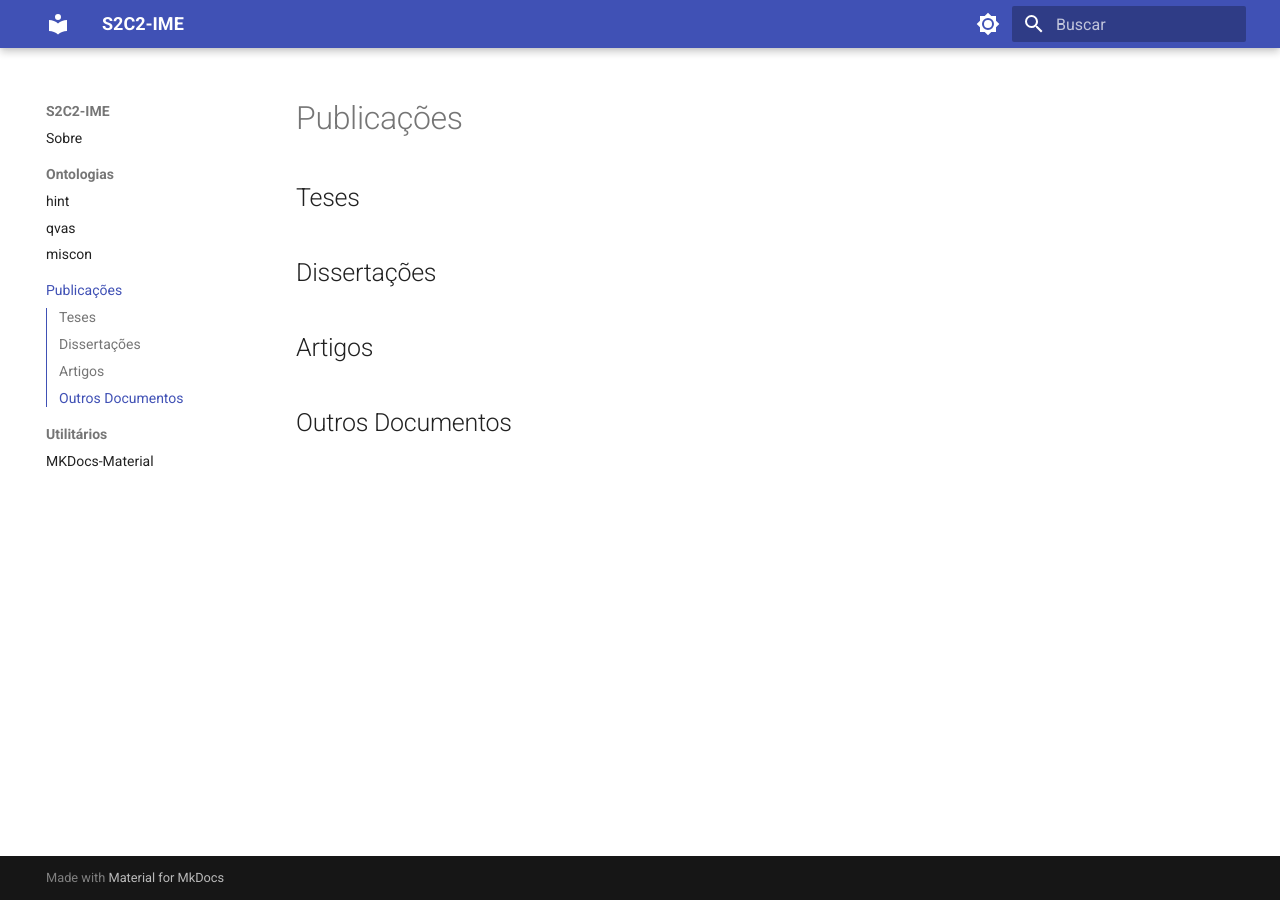
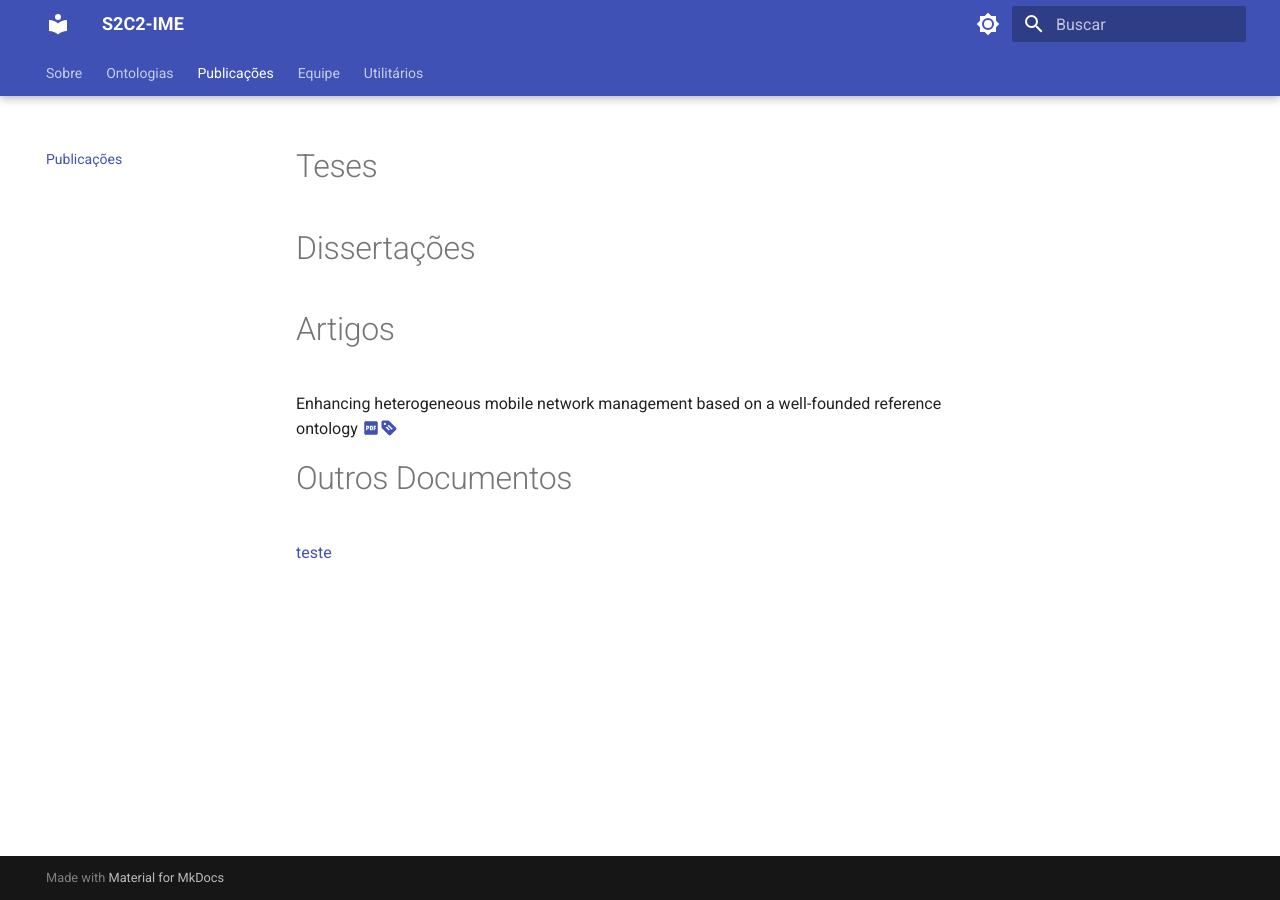
Before and after one commit to jcctesolin/mksite, an MkDocs documentation site: the page built from docs/publi.md, in a window 1280 px wide. Built offline with MkDocs 1.6.1 and Material for MkDocs 9.7.7, drawn with Linux system fonts in a browser that asks for light colours.

```diff
--- a/docs/publi.md
+++ b/docs/publi.md
@@ -1,9 +1,10 @@
-# Publicações
+# Teses
 
-## Teses
+# Dissertações
 
-## Dissertações
+# Artigos
+Enhancing heterogeneous mobile network management based on a well-founded reference ontology [:material-file-pdf-box:{ title="file"}](equipe.md)[:material-tag-text:{ title="bibtex" }](equipe.md)
 
-## Artigos
+# Outros Documentos
 
-## Outros Documentos
+[teste](equipe.md)
--- a/mkdocs.yml
+++ b/mkdocs.yml
@@ -16,27 +16,26 @@ theme:
         name: Switch to light mode
 
   features:
-    - navigation.instant
-    - navigation.instant.progress
-    - navigation.instant.preview
-    - navigation.tracking
-    # - navigation.tabs
-    # - navigation.tabs.sticky
-    - navigation.sections
+    #- navigation.instant
+    #- navigation.instant.progress
+    #- navigation.instant.preview
+    #- navigation.tracking
+    - navigation.tabs
+    - navigation.tabs.sticky
+    #- navigation.sections
     - navigation.path
-    - navigation.expand
-    - toc.integrate
-    - navigation.top
-    - content.code.copy
+    #- navigation.expand
+    #- toc.integrate
+    #- navigation.top
+    #- content.code.copy
+    - content.tooltips
 
-  markdown_extensions:
-    - pymdownx.highlight:
-        anchor_linenums: true
-        line_spans: __span
-        pygments_lang_class: true
-    - pymdownx.inlinehilite
-    - pymdownx.snippets
-    - pymdownx.superfences
+
+markdown_extensions:
+  - attr_list
+  - pymdownx.emoji:
+      emoji_index: !!python/name:material.extensions.emoji.twemoji
+      emoji_generator: !!python/name:material.extensions.emoji.to_svg
 
 nav:
   - Sobre: index.md
@@ -45,5 +44,6 @@ nav:
     - qvas: onto/qvas.md
     - miscon: onto/miscon.md
   - Publicações: publi.md
+  - Equipe: equipe.md
   - Utilitários:
     - MKDocs-Material: util/material.md
```
Also changed, not shown: docs/equipe.md (added, +18 -0 lines), docs/onto/hint.md (+3 -1 lines), index.md (added, +3 -0 lines), publi/equipe.md (added, +18 -0 lines), 1 other file.
